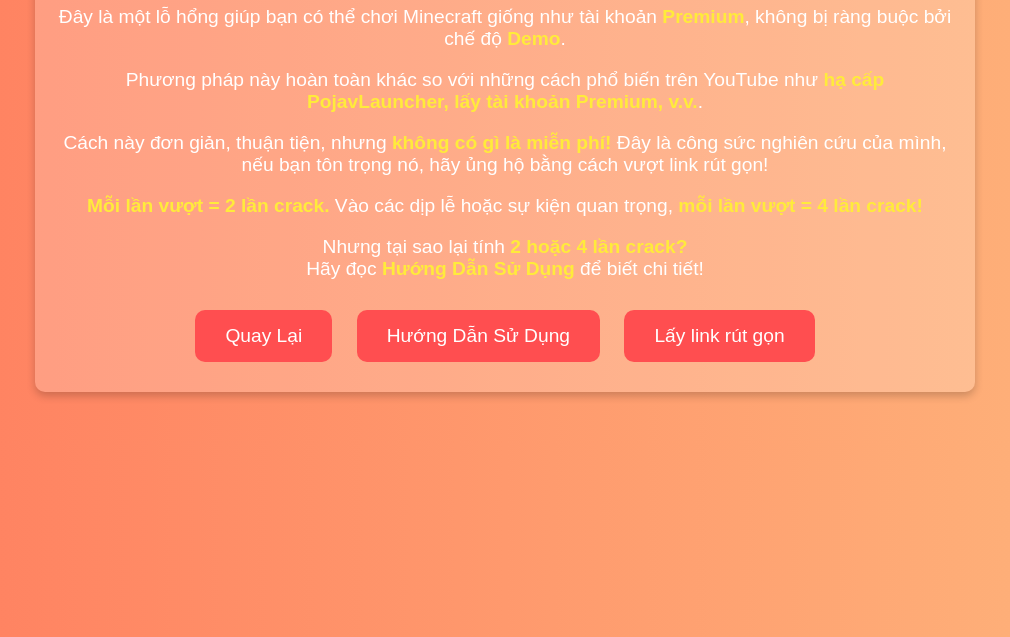
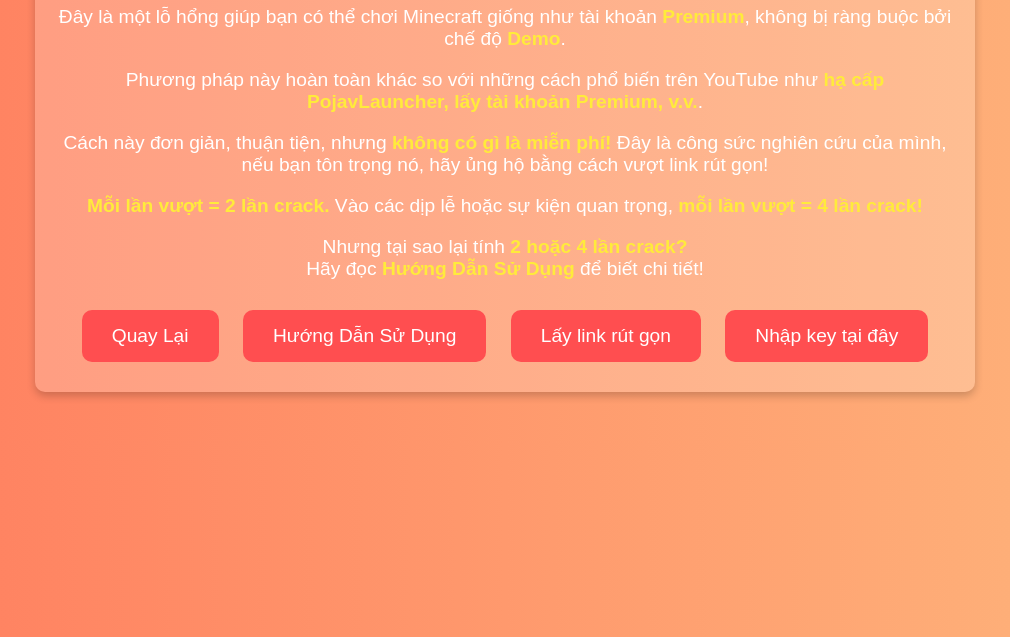
Before and after one commit to TheLazyGap2412/TheLazyGap2412.github.io, a plain HTML site: page ProjectGap/PojaGap/index.html in a window 1280 px wide. Shown: the part 163-800 px from the top of the page, without its empty margins (135-1145 px from the left). Drawn offline with Linux system fonts and the light colour scheme.

Commit message:
Update index.html

```diff
--- a/ProjectGap/PojaGap/index.html
+++ b/ProjectGap/PojaGap/index.html
@@ -79,6 +79,7 @@
         <button class="button" onclick="location.href='https://thelazygap2412.github.io/ProjectGap/'">Quay Lại</button>
         <button class="button" onclick="location.href='HDSD.html'">Hướng Dẫn Sử Dụng</button>
         <button class="button" onclick="getShortenedLink()">Lấy link rút gọn</button>
+        <button class="button" onclick="location.href='NhapKey.html'">Nhập key tại đây</button>
     </div>
 
     <script>
```
